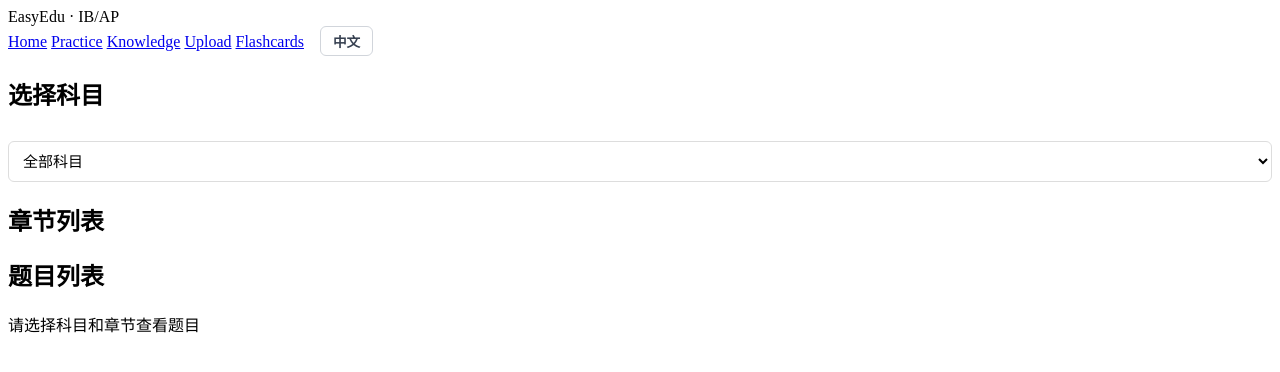
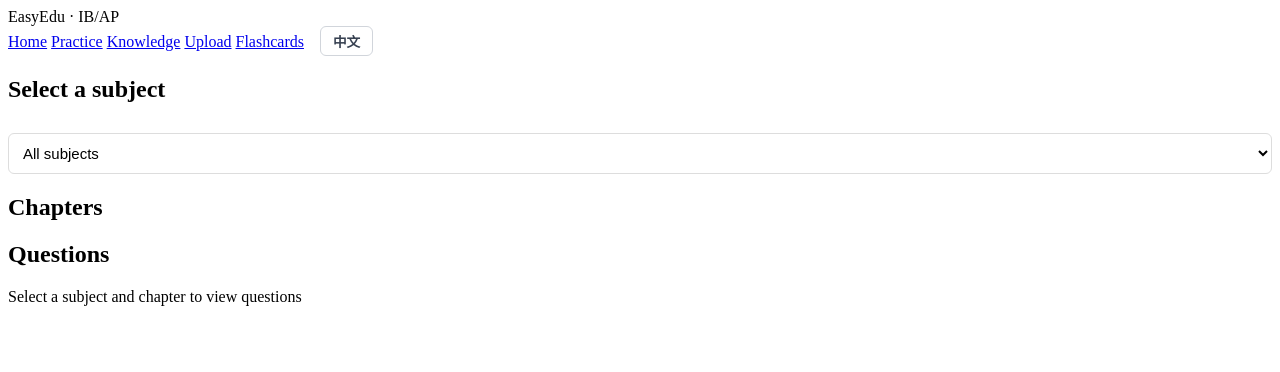
Before and after one commit to CodingStar1228/LearnWise_AI, a FastAPI app: page /problems in a window 1280 px wide. Shown: the top 372 px of the page. Run offline with FastAPI, Linux system fonts and the light colour scheme; data that the repository does not hold is empty; parts of the project's set-up code (start-up, migrations or seed data) failed here and were passed over.

Commit message:
fix: expand front-matter filter and add i18n to problems page content
Co-authored-by: Cursor <cursoragent@cursor.com>

```diff
--- a/web/static/js/i18n.js
+++ b/web/static/js/i18n.js
@@ -23,6 +23,8 @@ const I18N = {
     // problems page
     select_subject:"Select a subject",
     chapter_list:  "Chapters",
+    question_list: "Questions",
+    select_tip:    "Select a subject and chapter to view questions",
   },
   zh: {
     nav_home:      "首页",
@@ -42,6 +44,8 @@ const I18N = {
     thinking:      "正在评估你的回答...",
     select_subject:"选择科目",
     chapter_list:  "章节列表",
+    question_list: "题目列表",
+    select_tip:    "请选择科目和章节查看题目",
   }
 };
 
--- a/web/templates/problems.html
+++ b/web/templates/problems.html
@@ -27,18 +27,18 @@
     <div class="main-container">
         <div class="content-wrapper">
             <div class="chapter-panel">
-                <h2>选择科目</h2>
+                <h2 data-i18n="select_subject">Select a subject</h2>
                 <select id="subject-select" class="subject-select">
-                    <option value="">全部科目</option>
+                    <option value="" data-i18n-opt="all_subjects">All subjects</option>
                 </select>
-                <h2 class="panel-subtitle">章节列表</h2>
+                <h2 class="panel-subtitle" data-i18n="chapter_list">Chapters</h2>
                 <ul id="chapter-list" class="list-panel"></ul>
             </div>
 
             <div class="questions-panel">
-                <h2>题目列表 <span id="current-chapter-title"></span></h2>
+                <h2 data-i18n="question_list">Questions — <span id="current-chapter-title"></span></h2>
                 <div id="question-list" class="list-panel">
-                    <p class="empty-tip">请选择科目和章节查看题目</p>
+                    <p class="empty-tip" data-i18n="select_tip">Select a subject and chapter to view questions</p>
                 </div>
             </div>
         </div>
```
Also changed, not shown: scripts/ingest_textbooks.py (+11 -0 lines).
